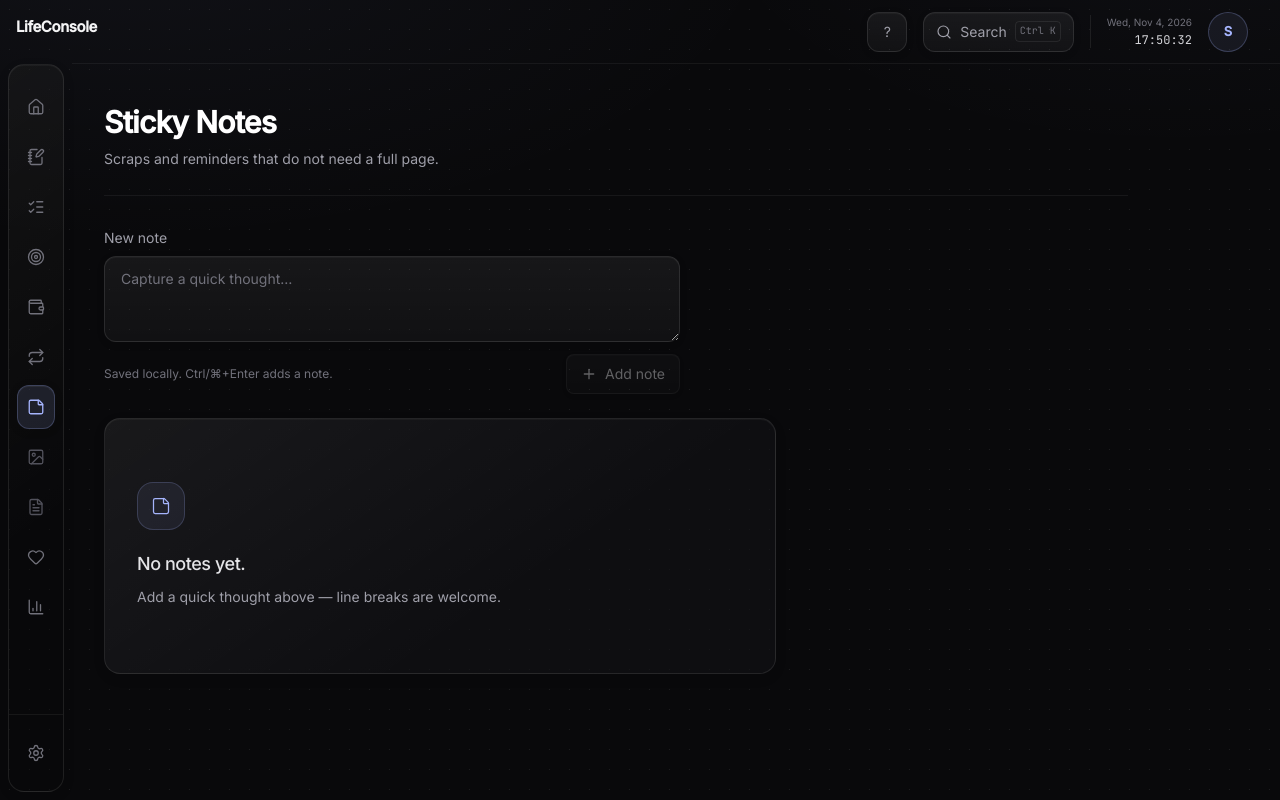
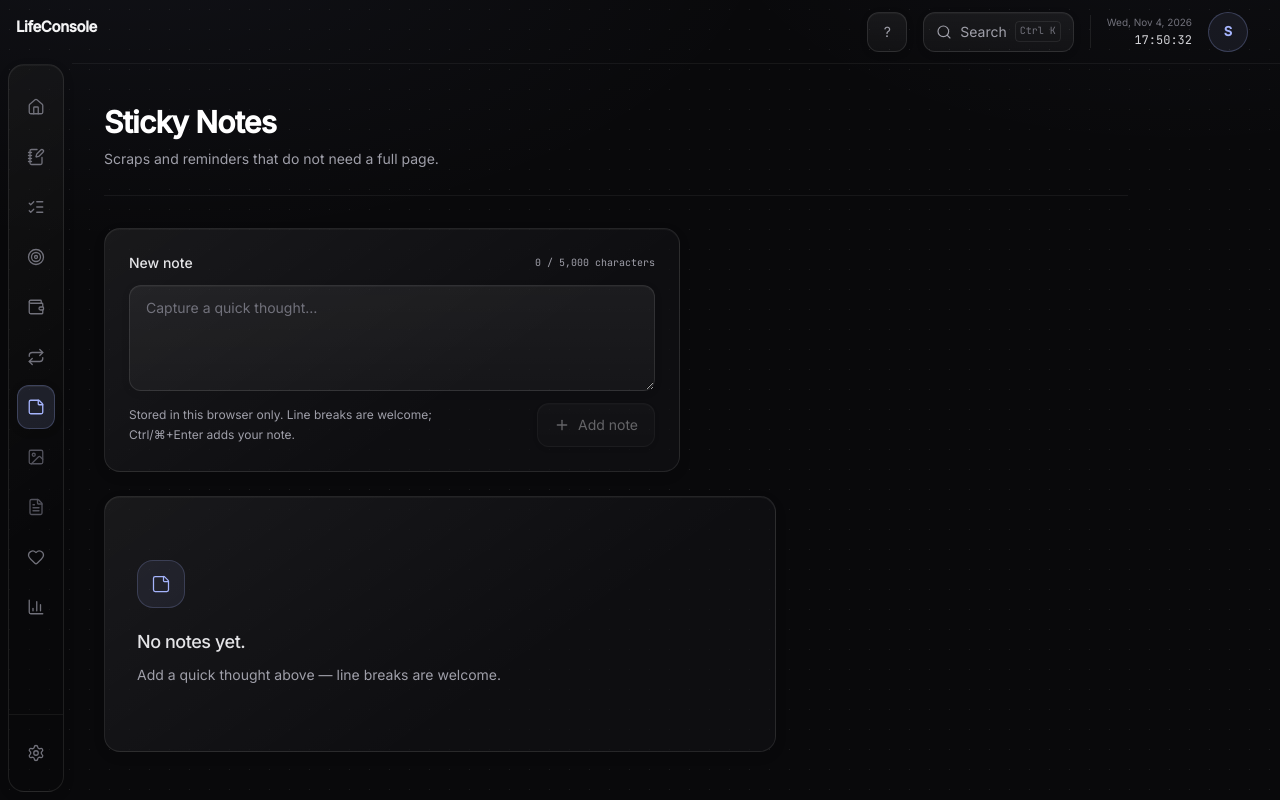
Before and after one commit to sunil-0701/LifeConsole, a React (Vite) app in the folder lifeconsole-facade/facade/: page /sticky-notes in a window 1280 px wide. Built offline with nearby package versions, Linux system fonts and the light colour scheme.

Commit message:
ui: frame the note composer with character counts and guidance

```diff
--- a/lifeconsole-facade/facade/src/pages/StickyNotes.jsx
+++ b/lifeconsole-facade/facade/src/pages/StickyNotes.jsx
@@ -5,6 +5,8 @@ import PageHeader from '../components/ui/PageHeader';
 import NoteCard from '../components/ui/NoteCard';
 import { createNote, editNote, findNotes, removeNote, toggleNotePin } from '../lib/notes';
 import { useNotes } from '../lib/useNotes';
+
+const NOTE_TEXT_LIMIT = 5000;
 
 function StickyNotes() {
   const [notes, setNotes] = useNotes();
@@ -36,8 +38,11 @@ function StickyNotes() {
   return (
     <div>
       <PageHeader title="Sticky Notes" hint="Scraps and reminders that do not need a full page." />
-      <form onSubmit={addNote} className="max-w-xl">
-        <label htmlFor="new-note" className="mb-2 block text-sm text-zinc-400">New note</label>
+      <form onSubmit={addNote} className="glass-panel max-w-xl rounded-2xl p-5 sm:p-6">
+        <div className="mb-3 flex flex-wrap items-center justify-between gap-2">
+          <label htmlFor="new-note" className="text-sm font-medium text-zinc-200">New note</label>
+          <span id="note-character-count" className="font-mono text-[10px] tabular-nums text-zinc-400">{draft.length.toLocaleString()} / {NOTE_TEXT_LIMIT.toLocaleString()} characters</span>
+        </div>
         <textarea
           id="new-note"
           ref={composerRef}
@@ -51,14 +56,14 @@ function StickyNotes() {
             }
           }}
           placeholder="Capture a quick thought…"
-          rows={3}
-          maxLength={5000}
-          aria-describedby="note-storage-hint"
+          rows={4}
+          maxLength={NOTE_TEXT_LIMIT}
+          aria-describedby="note-storage-hint note-character-count"
           className="glass-control block w-full resize-y rounded-xl px-4 py-3 text-sm text-zinc-100 placeholder:text-zinc-500"
         />
         <div className="mt-3 flex flex-wrap items-center justify-between gap-3">
-          <p id="note-storage-hint" className="text-xs text-zinc-500">Saved locally. Ctrl/⌘+Enter adds a note.</p>
-          <button type="submit" disabled={!draft.trim()} className="glass-control inline-flex min-h-10 items-center gap-2 rounded-lg px-3.5 text-sm text-zinc-200 disabled:cursor-not-allowed disabled:opacity-40">
+          <p id="note-storage-hint" className="max-w-xs text-xs leading-relaxed text-zinc-400">Stored in this browser only. Line breaks are welcome; Ctrl/⌘+Enter adds your note.</p>
+          <button type="submit" disabled={!draft.trim()} className="glass-control inline-flex min-h-11 items-center justify-center gap-2 rounded-xl px-4 text-sm text-zinc-200 disabled:cursor-not-allowed disabled:opacity-40">
             <Plus className="h-4 w-4" aria-hidden="true" /> Add note
           </button>
         </div>
```
